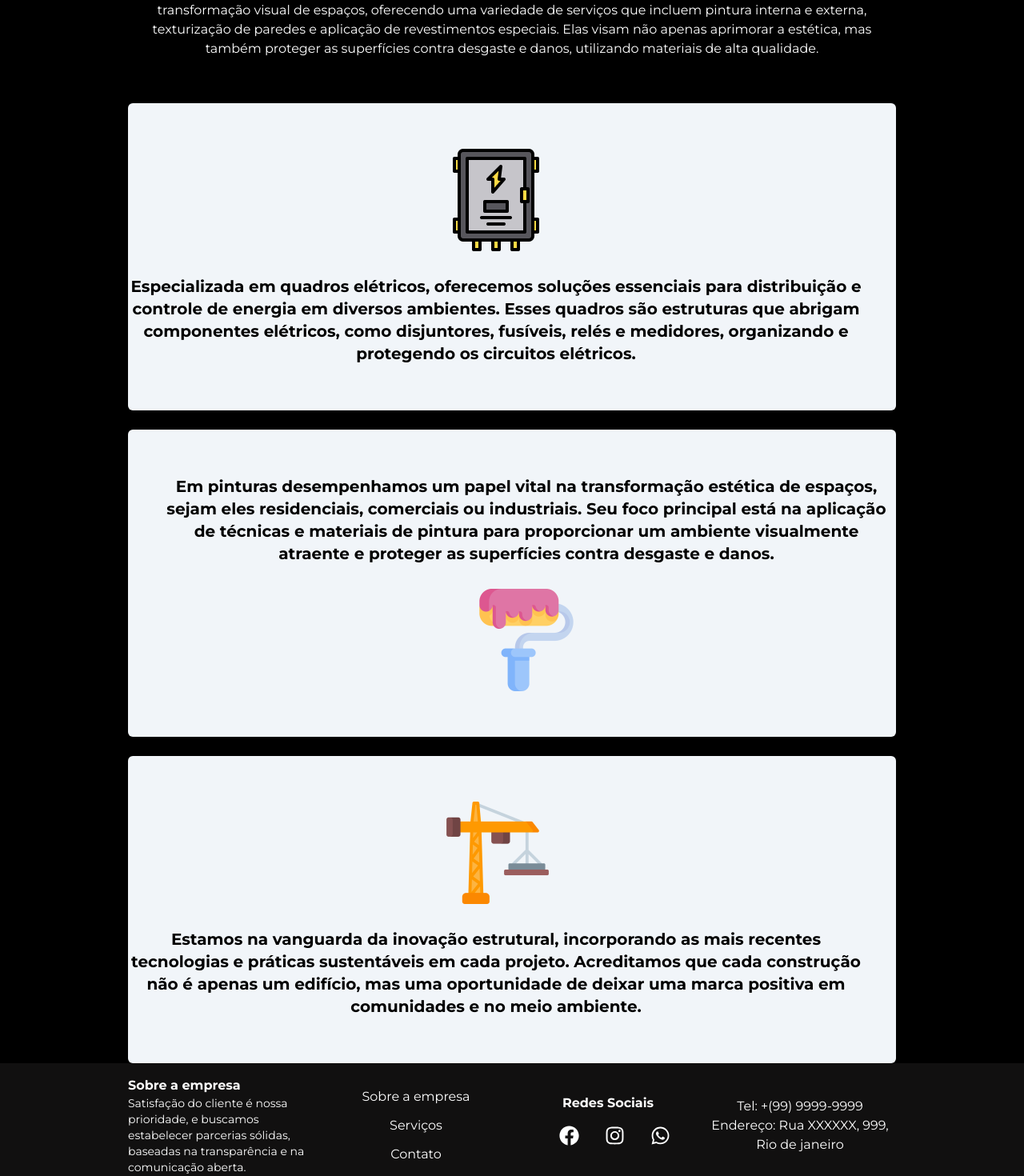
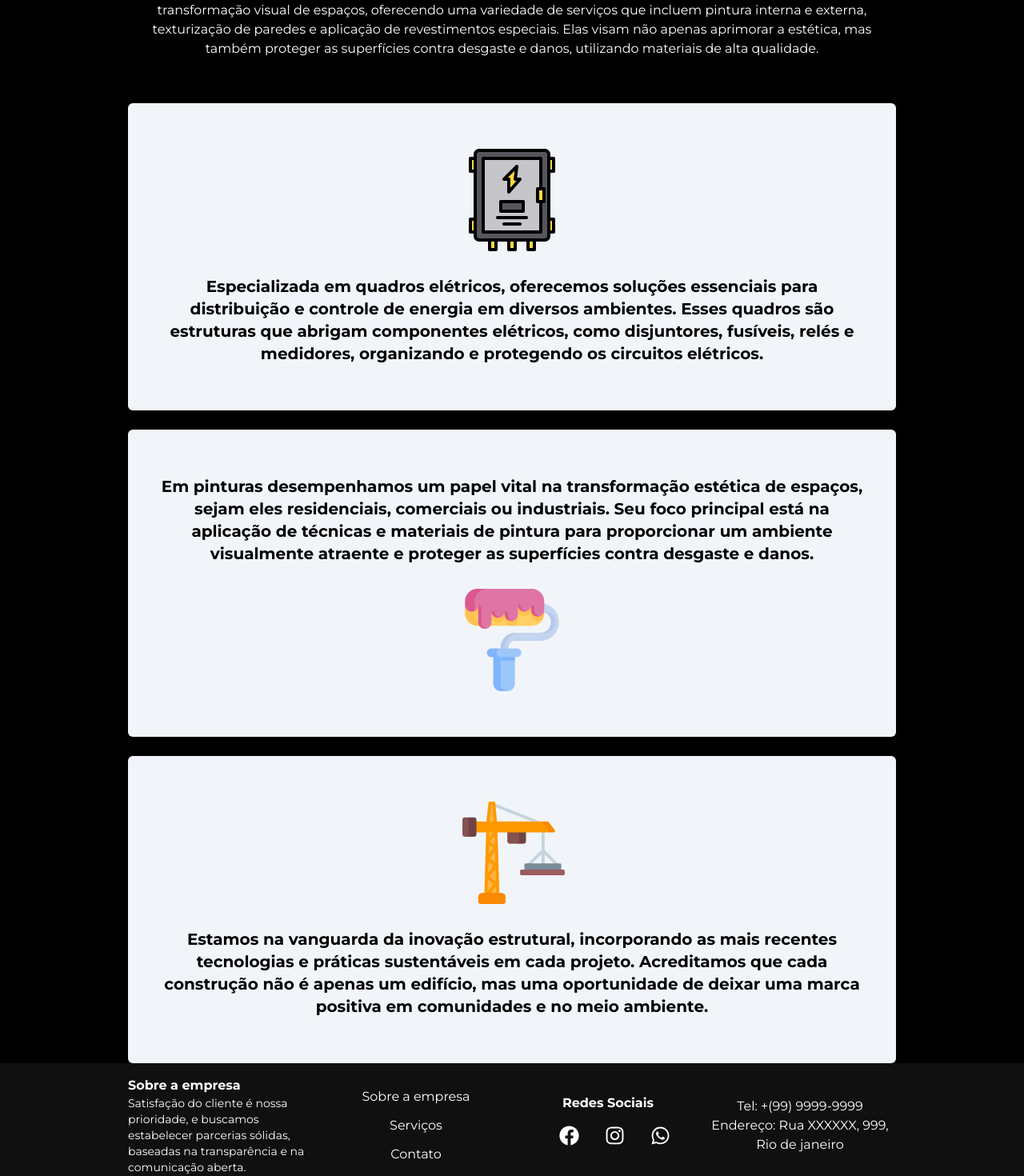
Before and after one commit to mhalvesb/empresadeeletrica, a React (Create React App) app: page /about in a window 1280 px wide. Shown: the part 340-1810 px from the top of the page at 80% size. Built offline with nearby package versions, Linux system fonts and the light colour scheme.

Commit message:
atualizado os paddings

```diff
--- a/src/containers/about/about.js
+++ b/src/containers/about/about.js
@@ -36,7 +36,7 @@ function About(){
                 </p>
 
                 <div className="flex items-center">
-                    <div className="flex bg-slate-100 w-[100%] items-center pr-10 pt-10 pb-10 rounded-md mark1 h-96 flex-col justify-center">
+                    <div className="flex bg-slate-100 w-[100%] items-center pl-10 pr-10 pt-10 pb-10 rounded-md mark1 h-96 flex-col justify-center">
                         <div className="imgs imgs1">
                             <img src={electricpanel} alt="eletrica"></img>
                     </div>
@@ -55,7 +55,7 @@ function About(){
             <div className="flex items-center">
 
 
-                <div className="flex mt-6 bg-slate-100 w-[100%] items-center pr-1 pl-10 pt-10 pb-10 rounded-md flex-1 mark2 h-96 flex-col justify-center">
+                <div className="flex mt-6 bg-slate-100 w-[100%] items-center pr-10 pl-10 pt-10 pb-10 rounded-md flex-1 mark2 h-96 flex-col justify-center">
 
 
                     <p className="text-black text-xl font-bold">Em pinturas desempenhamos um papel vital na transformação estética de espaços,
@@ -70,7 +70,7 @@ function About(){
 
 
             <div className="flex items-center">
-                <div className="flex mt-6 bg-slate-100 w-[100%] items-center pr-10 pt-10 pb-10 rounded-md h-96 mark3 flex-col justify-center">
+                <div className="flex mt-6 bg-slate-100 w-[100%] items-center pl-10 pr-10 pt-10 pb-10 rounded-md h-96 mark3 flex-col justify-center">
 
                 <div className="pl-1 imgs imgs3">
                             <img src={construction} alt="eletrica"></img>
```
